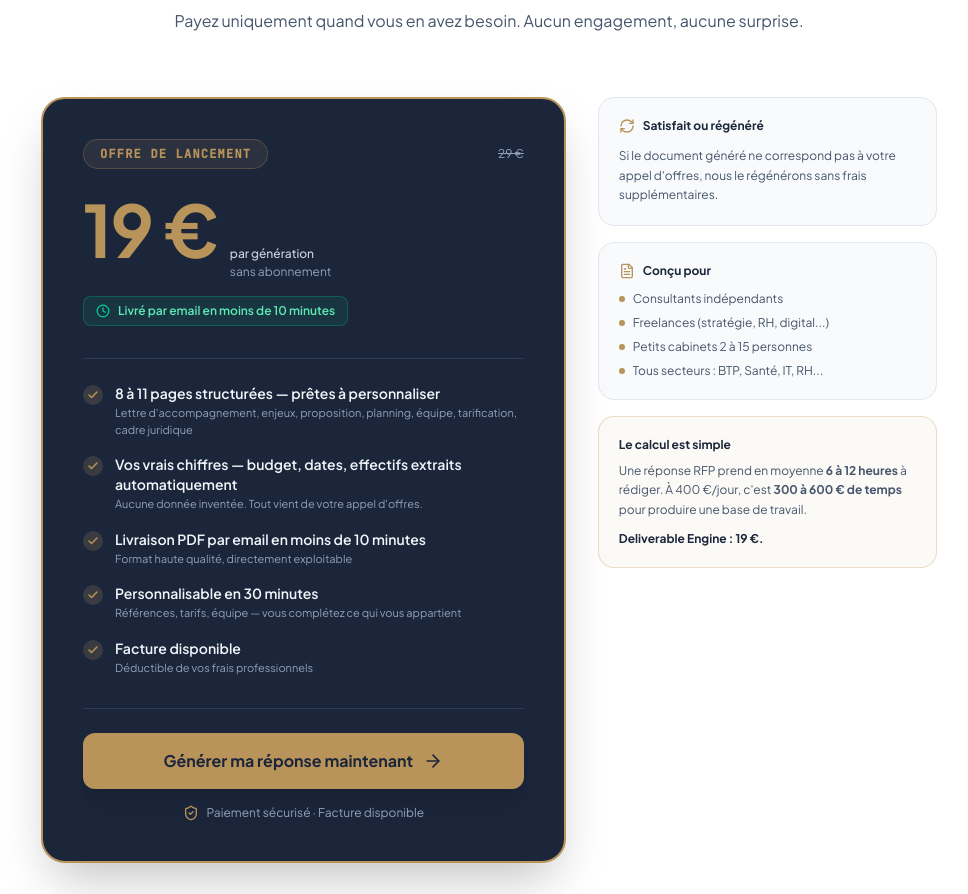
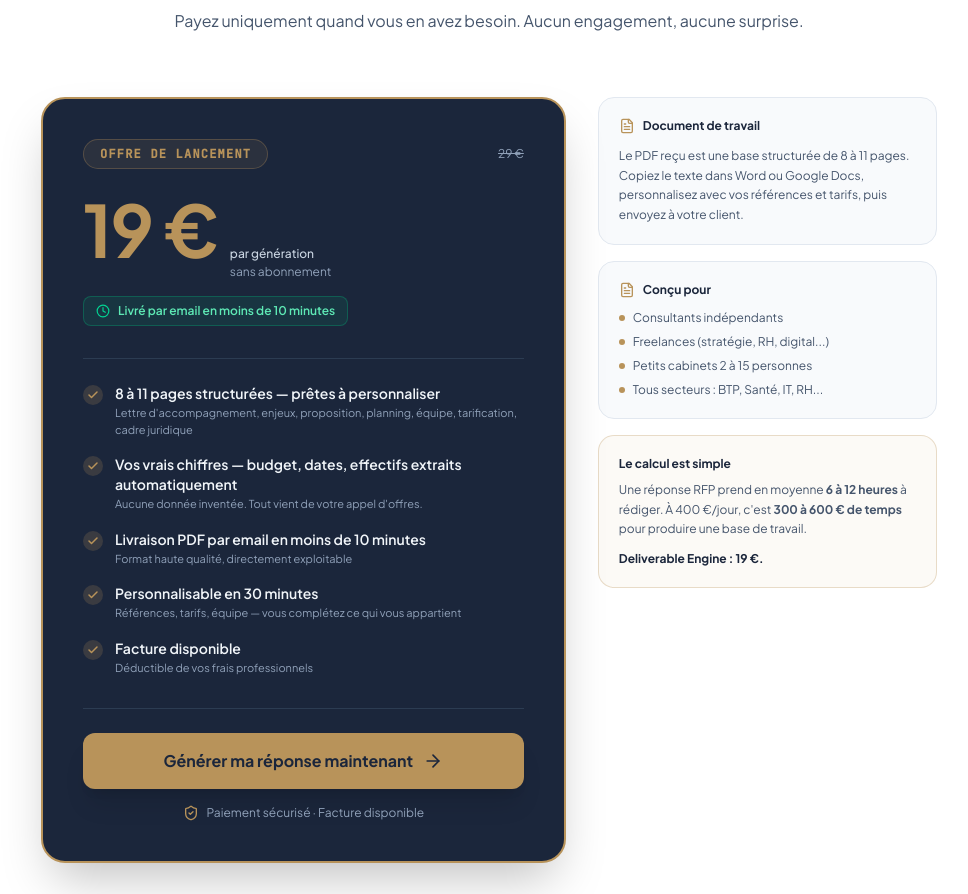
Before and after one commit to OMARMARCO23/DeliverableEngine, a React (Vite) app: page / in a window 1280 px wide. Shown: the part 6086-6980 px from the top of the page, without its empty margins (151-1119 px from the left). Built offline with nearby package versions, Linux system fonts and the light colour scheme; no server answers; a web font is replaced by a local one.

Commit message:
Update Pricing.tsx

```diff
--- a/src/components/Pricing.tsx
+++ b/src/components/Pricing.tsx
@@ -172,17 +172,19 @@ export default function Pricing({ onOpenGenerate }: PricingProps) {
             className="lg:col-span-2 space-y-4"
           >
             {/* Bloc garantie */}
-            <div className="rounded-2xl border border-slate-200 bg-slate-50
-                            p-5">
+            {/* Bloc document personnalisable */}
+            <div className="rounded-2xl border border-slate-200 bg-slate-50 p-5">
               <div className="flex items-center gap-2 mb-3">
-                <RefreshCw className="h-4 w-4 text-[#B8935A]" />
+                <FileText className="h-4 w-4 text-[#B8935A]" />
                 <span className="text-xs font-bold text-[#1B263B]">
-                  Satisfait ou régénéré
+                  Document de travail
                 </span>
               </div>
               <p className="text-xs text-slate-600 leading-relaxed">
-                Si le document généré ne correspond pas à votre appel d'offres,
-                nous le régénérons sans frais supplémentaires.
+                Le PDF reçu est une base structurée de 8 à 11 pages.
+                Copiez le texte dans Word ou Google Docs,
+                personnalisez avec vos références et tarifs,
+                puis envoyez à votre client.
               </p>
             </div>
 
```
